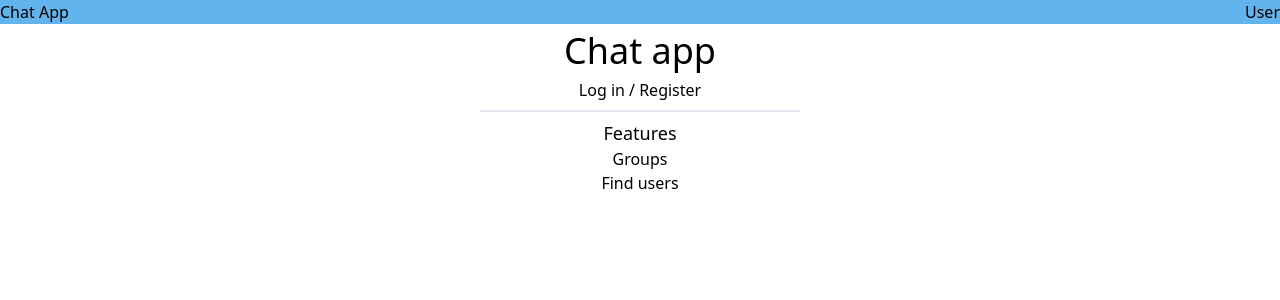
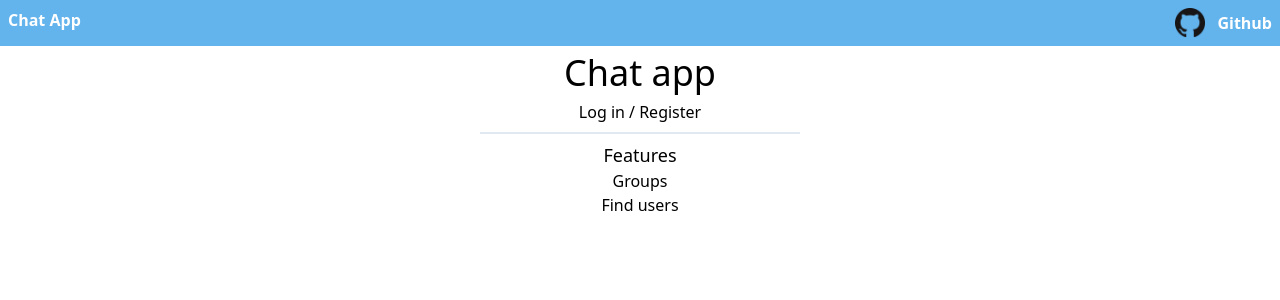
Before and after one commit to NiFos/chat_app_frontend, a React (Create React App) app: page / in a window 1280 px wide. Shown: the top 300 px of the page. Built offline with nearby package versions, Linux system fonts and the light colour scheme; no server answers.

Commit message:
Header: github link

```diff
--- a/src/components/header/index.tsx
+++ b/src/components/header/index.tsx
@@ -1,57 +1,25 @@
 /* eslint-disable react-hooks/exhaustive-deps */
-import { useMutation } from "@apollo/client";
 import React from "react";
-import queryString from "query-string";
-import { RouteComponentProps, useHistory, withRouter } from "react-router-dom";
-import { authMutation } from "../../graphql/mutations/auth.mutation";
-import { setAccessToken } from "../../lib/apolloClient";
+import { RouteComponentProps, withRouter } from "react-router-dom";
+import githubIcon from "../../assets/images/GitHub.png";
 
 interface Props extends RouteComponentProps {}
 
 function HeaderComponent(props: Props) {
-  const history = useHistory();
-  const [setRefreshMutation, refreshMutationData] = useMutation(
-    authMutation.REFRESH_TOKEN
-  );
-  React.useEffect(() => {
-    const query = props.location.search;
-    const params = queryString.parse(query);
-    if (params && params.accessToken) {
-      const accessToken = params.accessToken;
-      setAccessToken(accessToken as string);
-      localStorage.setItem("hasRefresh", "1");
-      history.push("/chat");
-    } else {
-      const hasRefresh = !!localStorage.getItem("hasRefresh");
-      console.log(localStorage.getItem("hasRefresh"));
-
-      if (hasRefresh) {
-        refreshHandler();
-      }
-    }
-  }, []);
-  async function refreshHandler() {
-    await setRefreshMutation();
-    if (
-      !refreshMutationData.loading &&
-      !refreshMutationData!.error &&
-      refreshMutationData.data
-    ) {
-      const token = refreshMutationData.data.Refresh.refresh.accessToken;
-      console.log("token", token);
-
-      if (token) {
-        setAccessToken(token);
-        console.log("token", token);
-      }
-    }
-  }
   return (
-    <div className="bg-blue-400 w-auto flex justify-between">
+    <div className="bg-blue-400 w-auto flex justify-between p-2">
       <div>
-        <div>Chat App</div>
+        <span className="text-white text-base font-semibold">Chat App</span>
       </div>
-      <div>User</div>
+      <div>
+        <a
+          href="https://github.com/NiFos/chat_app_frontend"
+          className="text-white text-base font-semibold flex items-center"
+        >
+          <img src={githubIcon} alt="Github icon" width={30} height={30} />
+          <span className="ml-3">Github</span>
+        </a>
+      </div>
     </div>
   );
 }
```
Also changed, not shown: src/assets/images/GitHub.png (added).
